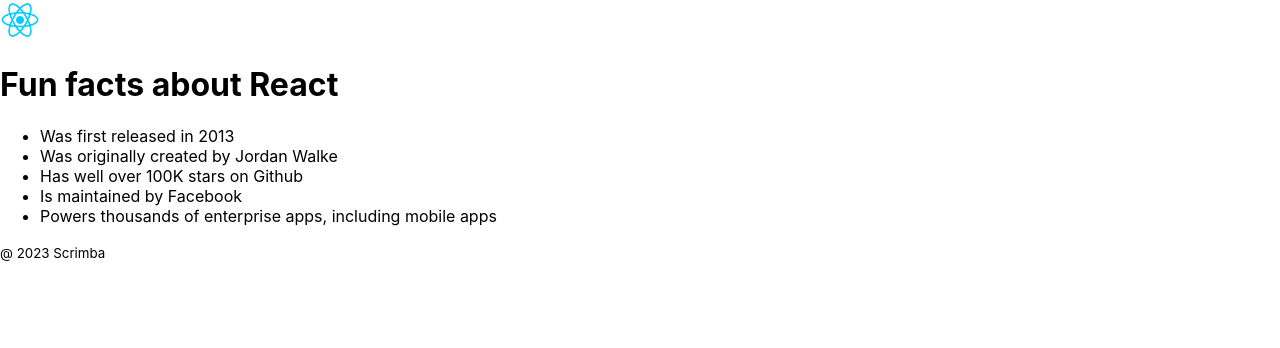
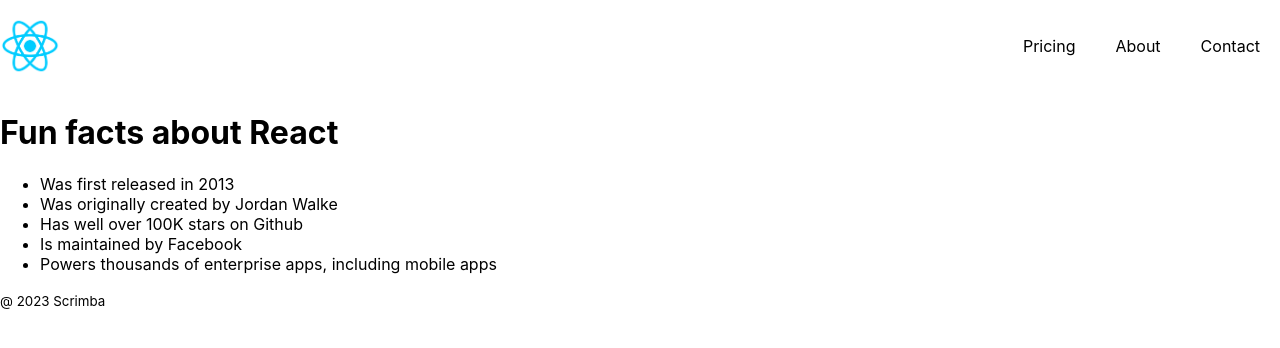
Before and after one commit to Ihliana/React-Intro, a React (Create React App) app: page / in a window 1280 px wide. Shown: the top 348 px of the page. Built offline with nearby package versions, Linux system fonts and the light colour scheme.

Commit message:
className in React
using 'className' in React to style elements

```diff
--- a/src/App.css
+++ b/src/App.css
@@ -1,3 +1,22 @@
 * {
     box-sizing: border-box;
 }
+
+.nav {
+    display: flex;
+    justify-content: space-between;
+    align-items: center;
+}
+
+.nav-logo {
+    width: 60px;
+}
+
+.nav-items {
+    list-style-type: none;
+    display: flex;
+}
+
+.nav-items > li {
+    padding: 20px;
+}
--- a/src/App.js
+++ b/src/App.js
@@ -5,21 +5,28 @@
 
 
 /**
-Mini Challenge:
-Move the `header` element from Page into
-its own component called "Header"
+Challenge:
 
-- Move the `footer` into its own component called "Footer"
-  and render that component inside the Page component.
-- Move the `h1` and `ol` together into another component
-  called "MainContent" and render inside Page as well.
+- Add an `ul` inside the Header's `nav` and create
+  the following `li`s: "Pricing", "About", & "Contact"
+  - Using flexbox, line up the nav items horizontally, and
+  put them inline with the React logo.
+
+  - Change the image styling to happen in CSS instead of in-line
+  For practice, add a new class to the image in order to style it
 */
 
 function Header(){
   return(
     <header>
-      <nav>
-          <img src={Logo} width="40px" alt='React Logo' />
+      <nav className='nav'>
+          <img src={Logo} className='nav-logo' alt='React Logo' />
+
+          <ul className='nav-items'>
+            <li>Pricing</li>
+            <li>About</li>
+            <li>Contact</li>
+          </ul>
       </nav>
   </header>
   )
```
